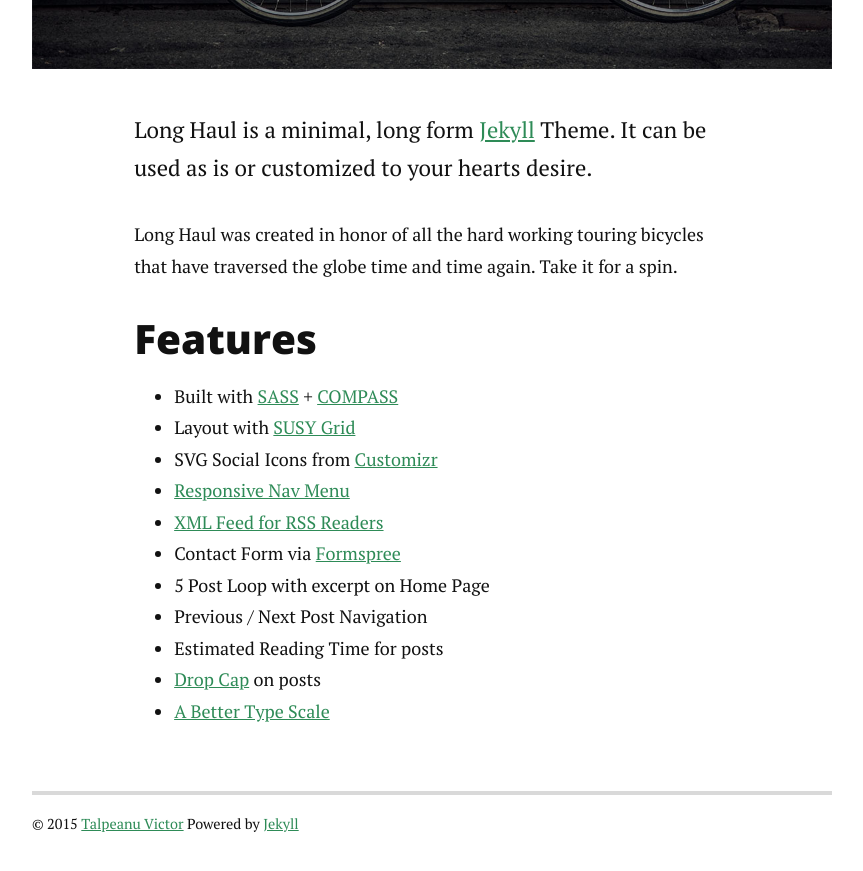
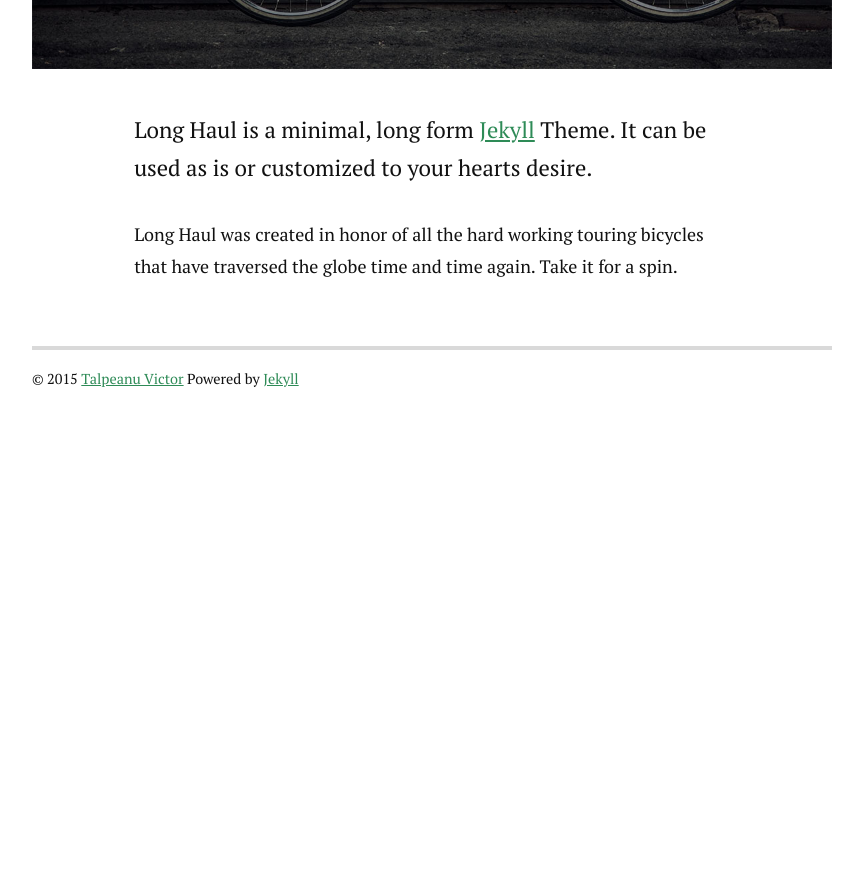
Before and after one commit to victor-talpeanu/victor-talpeanu.github.io, a Jekyll site: the page built from about.md, in a window 1280 px wide and 900 px high, scrolled down 877 px. Shown: the top 871 px of the window, without its empty margins (208-1071 px from the left). Built offline with Jekyll 4.4.1, drawn with Linux system fonts in a browser that asks for light colours; nearby versions of some CDN libraries; Markdown is read by kramdown in place of the engine named in the settings; after the commit the page ends 1332 px from its top, so only the background shows below that.

Commit message:
change about

```diff
--- a/about.md
+++ b/about.md
@@ -1,25 +1,10 @@
 ---
 layout: default
-title: About Long Haul
+title: About
 ---
 
 <div class="post">
-	<h1 class="pageTitle">About Long Haul</h1>
+	<h1 class="pageTitle">About</h1>
 	<img src="{{ '/assets/img/touring.jpg' | prepend: site.baseurl }}" alt="">
 	<p class="intro">Long Haul is a minimal, long form <a href="http://jekyllrb.com">Jekyll</a> Theme. It can be used as is or customized to your hearts desire.</p>
 	<p>Long Haul was created in honor of all the hard working touring bicycles that have traversed the globe time and time again. Take it for a spin.</p>
-	<h2>Features</h2>
-	<ul>
-		<li>Built with <a href="http://sass-lang.com/">SASS</a> + <a href="http://compass-style.org/">COMPASS</a></li>
-  		<li>Layout with <a href="http://susy.oddbird.net/">SUSY Grid</a></li>
-  		<li>SVG Social Icons from <a href="http://customizr.net/icons/">Customizr</a></li>
-  		<li><a href="http://responsive-nav.com/">Responsive Nav Menu</a></li>
-  		<li><a href="https://github.com/snaptortoise/jekyll-rss-feeds">XML Feed for RSS Readers</a></li>
-  		<li>Contact Form via <a href="http://formspree.io/">Formspree</a></li>
-      <li>5 Post Loop with excerpt on Home Page</li>
-  		<li>Previous / Next Post Navigation</li>
-      <li>Estimated Reading Time for posts</li>
-  		<li><a href="https://github.com/adobe-webplatform/dropcap.js">Drop Cap</a> on posts</li>
-  		<li><a href="http://typecast.com/blog/a-more-modern-scale-for-web-typography">A Better Type Scale</a></li>
-  	</ul>
-</div>
```
